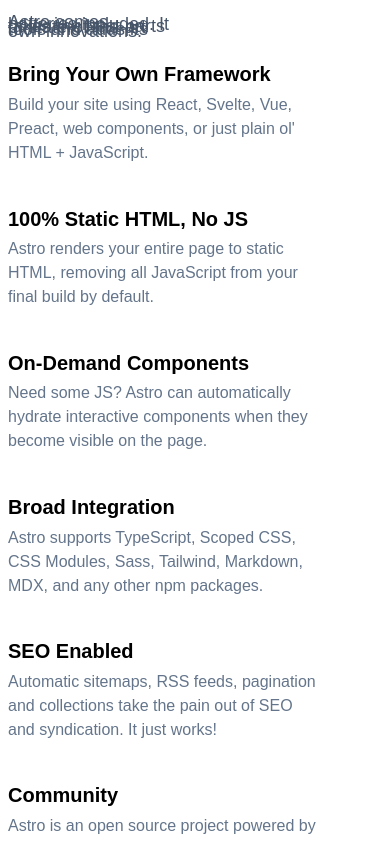
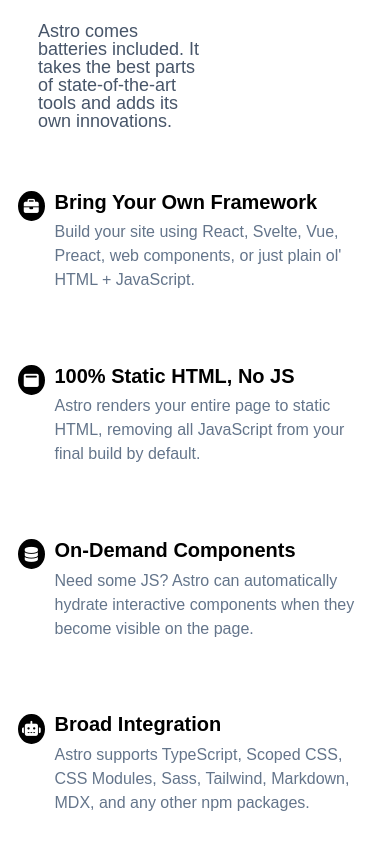
Before and after one commit to ferideikbaldurmus/astroship-web3templates, a plain HTML site: page pages/index.html in a window 390 px wide. Shown: the part 936-1778 px from the top of the page. Drawn offline with Linux system fonts and the light colour scheme.

Commit message:
project-end

```diff
--- a/assets/css/style.css
+++ b/assets/css/style.css
@@ -396,7 +396,7 @@ margin: auto;
 .features__section--titles h4 {
     color: rgb(71, 85, 105);
     font-size: 18px;
-    line-height: 0.1;
+    line-height: 1;
     font-weight: 400;
 }
 
@@ -458,23 +458,49 @@ grid-gap: 20px;
 @media (max-width: 1024px) {
     .features__section--titles {
         width: 100%;
+        margin-left: 30px;
     }
 
     .features__section--list--container {
-        grid-template-columns: 1fr;
+        display: grid;
+        /* grid-template-columns: 1fr; */
         width: 100%;
+        /* align-items: center;
+        justify-content: center; */
+        margin-left: 5px;
+        grid-template-columns: repeat(2, 1fr);
+        grid-gap: 20px;
     }
 
-    .features__section--list {
-        flex-direction: column;
-        align-items: flex-start;
-    }
+    /* .features__section--list {
+
+
+    } */
 
     .features__section--list--icon {
-        margin-left: -40px;
+        margin-left: 5px;
+
     }
+    /* .features__section--list--content{
+        display: grid;
+        flex-direction: column;
+        align-items: center;
+        justify-content: center;
+    } */
 }
+@media (max-width: 768px) {
+    .features__section--list--container {
+        display: grid;
+        /* grid-template-columns: 1fr; */
+        width: 100%;
+        grid-template-columns: repeat(1, 1fr);
+        grid-gap: 20px;
+     }
+     .features__section--list--content {
+        width: 100%;
+     }
 
+}
 /* START technologies__section */
 .technologies__section {
     font-family: 'Bricolage Grotesque Variable', sans-serif;
```
